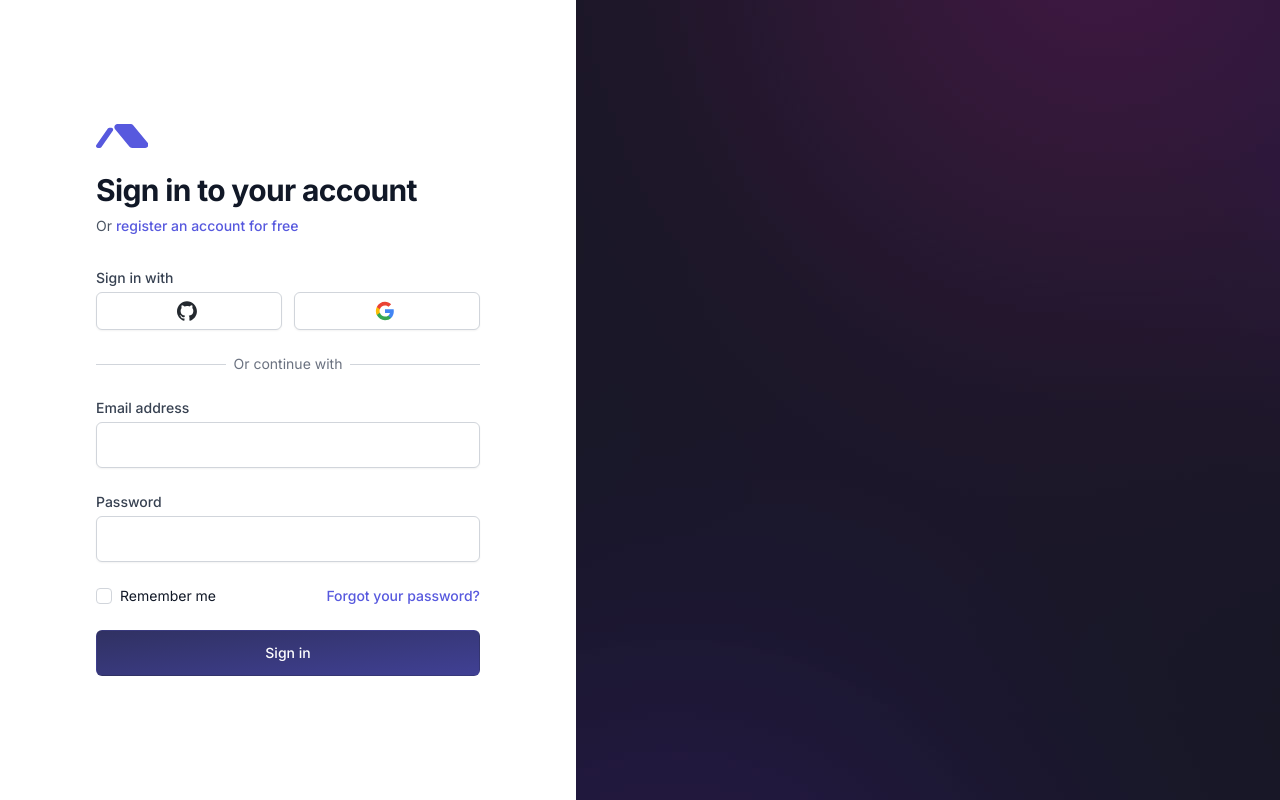
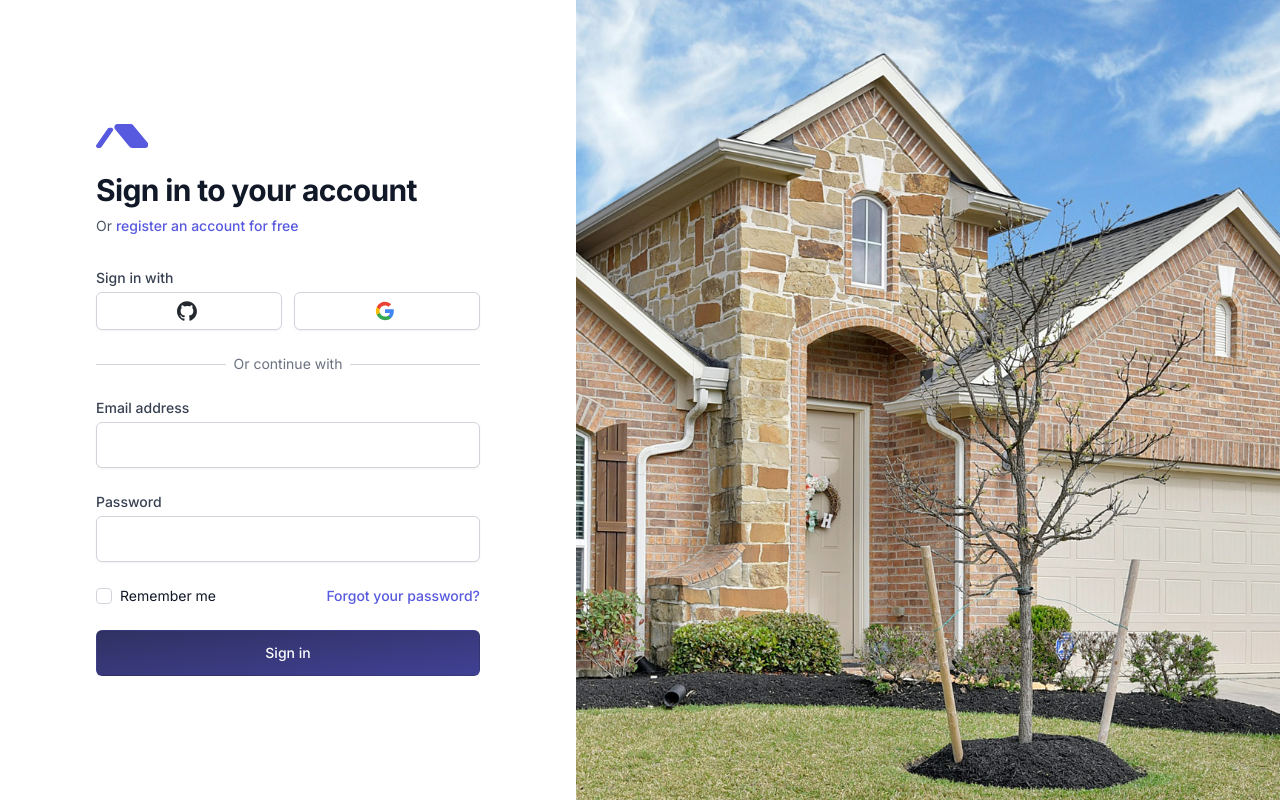
Before and after one commit to jstnmthw/real-estate-app, a Next.js app in the folder frontend/: page /signin in a window 1280 px wide. Built offline with nearby package versions, Linux system fonts and the light colour scheme; no server answers.

Commit message:
updates: Signin page with property image

```diff
--- a/frontend/app/signin/page.tsx
+++ b/frontend/app/signin/page.tsx
@@ -7,11 +7,12 @@ import { useAuth } from '@/hooks/auth';
 import { useSearchParams } from 'next/navigation';
 import { FormEvent, SetStateAction, useEffect, useState } from 'react';
 import { GoogleIcon } from '@/components/icons/GoogleIcon';
+import Image from 'next/image';
 
 export default function Page() {
   const { login } = useAuth({
     middleware: 'guest',
-    // redirectIfAuthenticated: '/dashboard',
+    redirectIfAuthenticated: '/dashboard',
   });
   const searchParams = useSearchParams();
   const reset = searchParams.get('reset');
@@ -181,7 +182,14 @@ export default function Page() {
             </div>
           </div>
         </div>
-        <div className="relative hidden w-0 flex-1 bg-main_dark lg:block"></div>
+        <div className="relative hidden w-0 flex-1 lg:block">
+          <Image
+            src={'/img/properties/property6.jpg'}
+            alt={''}
+            fill
+            className="object-cover"
+          />
+        </div>
       </div>
     </>
   );
```
